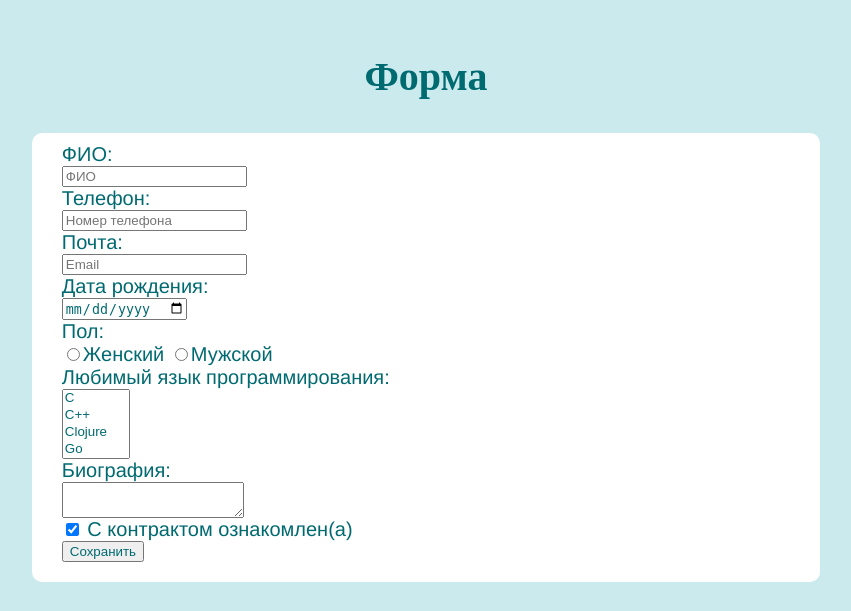
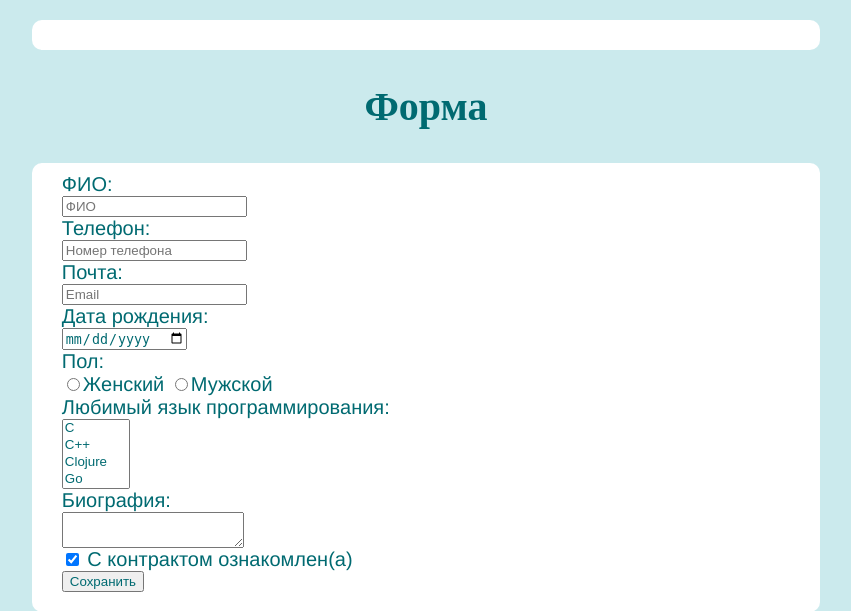
Before and after one commit to dextrinne/web-backend, a PHP site: page / in a window 1280 px wide. Shown: the top 611 px of the page, without its empty margins (214-1065 px from the left). Run offline with PHP 8.4, Linux system fonts and the light colour scheme; data comes from the database, SQL or seed files in the repository.

Commit message:
Update style.css

```diff
--- a/4/style.css
+++ b/4/style.css
@@ -36,15 +36,18 @@ body{
   }
 
   .error_messages{
-    max-width: 60%;
-    margin-left: auto;
-    margin-right: auto;
-    align-content: center;
+    color: solid red;
+    text-align: left;
+    padding-left: 30px;
+    padding-top: 10px;
+    padding-bottom: 20px;
+    font-size: 15pt;
+    border-radius: 10px;
+    width: 60%;
+    margin: auto;
+    font-family:'Franklin Gothic Medium', 'Arial Narrow', Arial, sans-serif;
+    background-color: #ffffff;
     border-radius: 10px;
     border-width: 5px;
     border-color: solid red;
-    background-color: #cbeaed;
-    color: solid red;
-    font-size: 15pt;
-    font-family:'Franklin Gothic Medium', 'Arial Narrow', Arial, sans-serif;
 }
```
